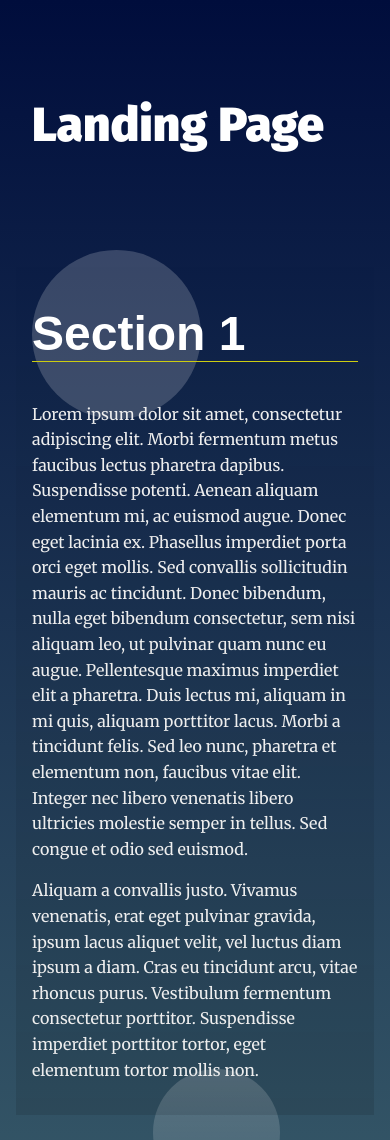
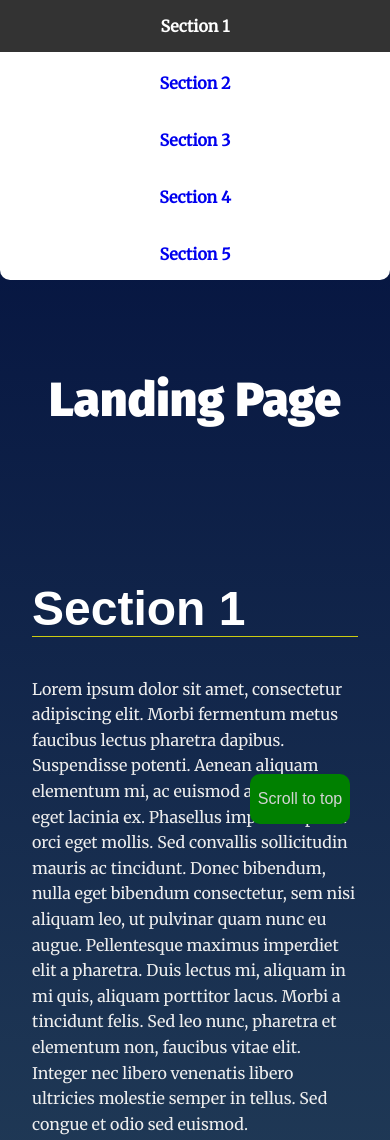
Before and after one commit to TheCodeSword/EGYFWD-landing-page, a plain HTML site: page index.html in a window 390 px wide. Shown: the top 1140 px of the page. Drawn offline with Linux system fonts and the light colour scheme.

Commit message:
project final 1

```diff
--- a/css/styles.css
+++ b/css/styles.css
@@ -64,34 +64,88 @@
 /* ---- Module Rules ---- */
 
 /* Navigation Styles*/
+header {
+    position: sticky;
+}
+
 .navbar__menu ul {
     padding-left: 0;
-    margin: 0;
+    margin: 0px;
     text-align: right;
 }
 
 .navbar__menu li {
     display: inline-block;
+    border-radius: 10px;
+    margin: 5px 0px;
+    padding: 5px;
 }
 
 .navbar__menu .menu__link {
-    display: block;
+    display: inline-block;
     padding: 1em;
     font-weight: bold;
     text-decoration: none;
     color: #000;
 }
 
+.navbar__menu .menu__link a {
+    text-decoration: none;
+}
+
+.navbar__menu .menu__link:hover a {
+    color: white;
+}
+
 .navbar__menu .menu__link:hover {
+    cursor: pointer;
     background: #333;
     color: #fff;
     transition: ease 0.3s all;
 }
 
+/* when its section is in the viewport */
+.activeLi {
+    background: #333;
+    color: #fff;
+}
+
+.activeLi a {
+    color: white;
+}
+
+@media only screen and (max-width: 900px) {
+    h1 {
+        text-align: center;
+    }
+}
+
+@media only screen and (max-width: 600px) {
+    header {
+        border-radius: 0px 0px 10px 10px;
+        margin-top: -5px;
+    }
+    .navbar__menu ul {
+        text-align: center;
+    }
+
+    .navbar__menu .menu__link {
+        display: block;
+    }
+
+    .navbar__menu .menu__link {
+        border-radius: 0px;
+    }
+
+    .navbar__menu .menu__link:last-of-type {
+        border-radius: 0px 0px 10px 10px;
+    }
+}
+
 /* Header Styles */
 .page__header {
     background: #fff;
-    position: fixed;
+    /*position: fixed;*/
     top: 0;
     width: 100%;
     z-index: 5;
@@ -106,6 +160,39 @@
 
 .page__footer p{
     color: #fff;
+}
+
+/*button styles */
+button {
+    position: fixed;
+    z-index: 1;
+    bottom: 20px;
+    right: 40px;
+    width: 200px;
+    height: 70px;
+    font-size: 20px;
+    background-color: rgba(0,128,0,1);
+    color: lightgrey;
+    border: none;
+    border-radius: 10px;
+}
+
+button:hover {
+    color: white;
+    border: solid 1px white;
+    cursor: pointer;
+}
+
+.hidden {
+    display: none;
+}
+
+@media only screen and (max-width: 600px) {
+    button {
+        width: 100px;
+        height: 50px;
+        font-size: initial;
+    }
 }
 
 
--- a/index.html
+++ b/index.html
@@ -22,11 +22,17 @@
     <header class="main__hero">
       <h1>Landing Page </h1>
     </header>
+
+    <button id="totop">
+      <span>Scroll to top</span>
+    </button>
+
     <!-- Each Section has an ID (used for the anchor) and
     a data attribute that will populate the li node.
     Adding more sections will automatically populate nav.
     The first section is set to active class by default -->
-    <section id="section1" data-nav="Section 1" class="your-active-class">
+    <div class="content">
+      <section id="section1" data-nav="Section 1" class="">
         <div class="landing__container">
           <h2>Section 1</h2>
           <p>Lorem ipsum dolor sit amet, consectetur adipiscing elit. Morbi fermentum metus faucibus lectus pharetra dapibus. Suspendisse potenti. Aenean aliquam elementum mi, ac euismod augue. Donec eget lacinia ex. Phasellus imperdiet porta orci eget mollis. Sed convallis sollicitudin mauris ac tincidunt. Donec bibendum, nulla eget bibendum consectetur, sem nisi aliquam leo, ut pulvinar quam nunc eu augue. Pellentesque maximus imperdiet elit a pharetra. Duis lectus mi, aliquam in mi quis, aliquam porttitor lacus. Morbi a tincidunt felis. Sed leo nunc, pharetra et elementum non, faucibus vitae elit. Integer nec libero venenatis libero ultricies molestie semper in tellus. Sed congue et odio sed euismod.</p>
@@ -34,7 +40,7 @@
           <p>Aliquam a convallis justo. Vivamus venenatis, erat eget pulvinar gravida, ipsum lacus aliquet velit, vel luctus diam ipsum a diam. Cras eu tincidunt arcu, vitae rhoncus purus. Vestibulum fermentum consectetur porttitor. Suspendisse imperdiet porttitor tortor, eget elementum tortor mollis non.</p>
         </div>
       </section>
-    <section id="section2" data-nav="Section 2">
+      <section id="section2" data-nav="Section 2" class="">
         <div class="landing__container">
           <h2>Section 2</h2>
           <p>Lorem ipsum dolor sit amet, consectetur adipiscing elit. Morbi fermentum metus faucibus lectus pharetra dapibus. Suspendisse potenti. Aenean aliquam elementum mi, ac euismod augue. Donec eget lacinia ex. Phasellus imperdiet porta orci eget mollis. Sed convallis sollicitudin mauris ac tincidunt. Donec bibendum, nulla eget bibendum consectetur, sem nisi aliquam leo, ut pulvinar quam nunc eu augue. Pellentesque maximus imperdiet elit a pharetra. Duis lectus mi, aliquam in mi quis, aliquam porttitor lacus. Morbi a tincidunt felis. Sed leo nunc, pharetra et elementum non, faucibus vitae elit. Integer nec libero venenatis libero ultricies molestie semper in tellus. Sed congue et odio sed euismod.</p>
@@ -42,7 +48,7 @@
           <p>Aliquam a convallis justo. Vivamus venenatis, erat eget pulvinar gravida, ipsum lacus aliquet velit, vel luctus diam ipsum a diam. Cras eu tincidunt arcu, vitae rhoncus purus. Vestibulum fermentum consectetur porttitor. Suspendisse imperdiet porttitor tortor, eget elementum tortor mollis non.</p>
         </div>
       </section>
-    <section id="section3" data-nav="Section 3">
+      <section id="section3" data-nav="Section 3" class="">
         <div class="landing__container">
           <h2>Section 3</h2>
           <p>Lorem ipsum dolor sit amet, consectetur adipiscing elit. Morbi fermentum metus faucibus lectus pharetra dapibus. Suspendisse potenti. Aenean aliquam elementum mi, ac euismod augue. Donec eget lacinia ex. Phasellus imperdiet porta orci eget mollis. Sed convallis sollicitudin mauris ac tincidunt. Donec bibendum, nulla eget bibendum consectetur, sem nisi aliquam leo, ut pulvinar quam nunc eu augue. Pellentesque maximus imperdiet elit a pharetra. Duis lectus mi, aliquam in mi quis, aliquam porttitor lacus. Morbi a tincidunt felis. Sed leo nunc, pharetra et elementum non, faucibus vitae elit. Integer nec libero venenatis libero ultricies molestie semper in tellus. Sed congue et odio sed euismod.</p>
@@ -50,10 +56,27 @@
           <p>Aliquam a convallis justo. Vivamus venenatis, erat eget pulvinar gravida, ipsum lacus aliquet velit, vel luctus diam ipsum a diam. Cras eu tincidunt arcu, vitae rhoncus purus. Vestibulum fermentum consectetur porttitor. Suspendisse imperdiet porttitor tortor, eget elementum tortor mollis non.</p>
         </div>
       </section>
+      <section id="section4" data-nav="Section 4" class="">
+        <div class="landing__container">
+          <h2>Section 4</h2>
+          <p>Lorem ipsum dolor sit amet, consectetur adipiscing elit. Morbi fermentum metus faucibus lectus pharetra dapibus. Suspendisse potenti. Aenean aliquam elementum mi, ac euismod augue. Donec eget lacinia ex. Phasellus imperdiet porta orci eget mollis. Sed convallis sollicitudin mauris ac tincidunt. Donec bibendum, nulla eget bibendum consectetur, sem nisi aliquam leo, ut pulvinar quam nunc eu augue. Pellentesque maximus imperdiet elit a pharetra. Duis lectus mi, aliquam in mi quis, aliquam porttitor lacus. Morbi a tincidunt felis. Sed leo nunc, pharetra et elementum non, faucibus vitae elit. Integer nec libero venenatis libero ultricies molestie semper in tellus. Sed congue et odio sed euismod.</p>
+
+          <p>Aliquam a convallis justo. Vivamus venenatis, erat eget pulvinar gravida, ipsum lacus aliquet velit, vel luctus diam ipsum a diam. Cras eu tincidunt arcu, vitae rhoncus purus. Vestibulum fermentum consectetur porttitor. Suspendisse imperdiet porttitor tortor, eget elementum tortor mollis non.</p>
+        </div>
+      </section>
+      <section id="section5" data-nav="Section 5" class="">
+        <div class="landing__container">
+          <h2>Section 5</h2>
+          <p>Lorem ipsum dolor sit amet, consectetur adipiscing elit. Morbi fermentum metus faucibus lectus pharetra dapibus. Suspendisse potenti. Aenean aliquam elementum mi, ac euismod augue. Donec eget lacinia ex. Phasellus imperdiet porta orci eget mollis. Sed convallis sollicitudin mauris ac tincidunt. Donec bibendum, nulla eget bibendum consectetur, sem nisi aliquam leo, ut pulvinar quam nunc eu augue. Pellentesque maximus imperdiet elit a pharetra. Duis lectus mi, aliquam in mi quis, aliquam porttitor lacus. Morbi a tincidunt felis. Sed leo nunc, pharetra et elementum non, faucibus vitae elit. Integer nec libero venenatis libero ultricies molestie semper in tellus. Sed congue et odio sed euismod.</p>
+
+          <p>Aliquam a convallis justo. Vivamus venenatis, erat eget pulvinar gravida, ipsum lacus aliquet velit, vel luctus diam ipsum a diam. Cras eu tincidunt arcu, vitae rhoncus purus. Vestibulum fermentum consectetur porttitor. Suspendisse imperdiet porttitor tortor, eget elementum tortor mollis non.</p>
+        </div>
+      </section>
+    </div>
   </main>
   <footer class="page__footer">
     <p>&copy Udacity</p>
   </footer>
-
+  <script src="js/app.js"></script>
 </body>
 </html>
--- a/js/app.js
+++ b/js/app.js
@@ -18,43 +18,82 @@
  * Great to have comments before crucial code sections within the procedure.
 */
 
-/**
- * Define Global Variables
- *
+/*
+ Define Global Variables
 */
 
+//storing the nav ul  in a const
+const navList = document.querySelector("#navbar__list");
 
-/**
- * End Global Variables
- * Start Helper Functions
- *
+//storing the creation of li in a const
+const newListItem = document.createElement("li");
+
+//storing the sections and their nav-data in variables
+let sections = document.querySelectorAll("section");
+
+let navData = [];
+for (let i = 0; i < sections.length; i++) {
+    navData.push(sections[i].getAttribute("data-nav"));
+}
+
+//getting the sections IDs
+let sectionsID = [];
+for (let i = 0; i < sections.length; i++) {
+    sectionsID.push(sections[i].getAttribute("id"));
+}
+
+//To top button
+let myButton = document.getElementById("totop");
+
+
+
+/*
+ End Global Variables
 */
 
 
 
-/**
- * End Helper Functions
- * Begin Main Functions
- *
-*/
-
 // build the nav
+for(let i = 0; i < sections.length; i++) {
+    newListItem.innerHTML = `<a href="#${sectionsID[i]}">${navData[i]}</a>`
+    navList.appendChild(newListItem.cloneNode(true)).setAttribute('class', 'menu__link'); //cloneNode avoids unwanted closures and lets the loop create 4 distinct nodes instead of creating the loop 4 times
+}
 
 
-// Add class 'active' to section when near top of viewport
+// Scroll to section on link click
+let items = navList.children;
+navList.addEventListener('click', (e) => {
+        e.preventDefault();
+        let item = e.target.closest('li');
+        let order = Array.from(items).indexOf(item);
+        document.querySelector(`#section${order + 1}`).scrollIntoView({behavior: 'smooth'});
+    });
 
 
-// Scroll to anchor ID using scrollTO event
+// Set sections as active
+window.onscroll = function() {
+    sections.forEach( (section) => {
+        if (section.getBoundingClientRect().y <= 250 && section.getBoundingClientRect().y >= -350) {
+            section.classList.add('your-active-class');
+        } else {
+            section.classList.remove('your-active-class');
+        }
+    });
 
+//To top button display:
+    if (window.scrollY >= 400) {
+        myButton.classList.remove("hidden");
+    } else {
+        myButton.classList.add("hidden");
+    }
+}
 
-/**
- * End Main Functions
- * Begin Events
- *
-*/
+//to top function
+myButton.onclick = function () {
+    window.scrollTo({
+        top: 0,
+        left: 0,
+        behavior: 'smooth'
+      });
 
-// Build menu
-
-// Scroll to section on link click
-
-// Set sections as active
+}
```
Also changed, not shown: 1 other file. Lines whose indentation alone changed are shown as unchanged.
